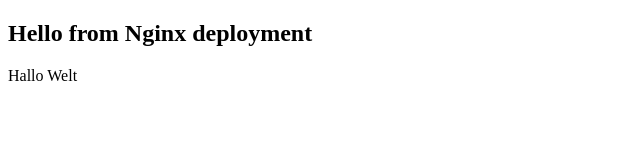
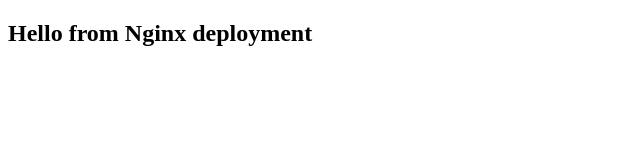
Before and after one commit to yungsnowx/301CloudComputing, a plain HTML site: page unit4/exercise2/index.html in a window 1280 px wide. Shown: the full height of the page, 0-640 px from the left. Drawn offline with Linux system fonts and the light colour scheme.

Commit message:
Update index.html

```diff
--- a/unit4/exercise2/index.html
+++ b/unit4/exercise2/index.html
@@ -6,6 +6,5 @@
 </head>
 <body>
   <h2>Hello from Nginx deployment</h2>
-  <p>Hallo Welt</p>
 </body>
 </html>
```
